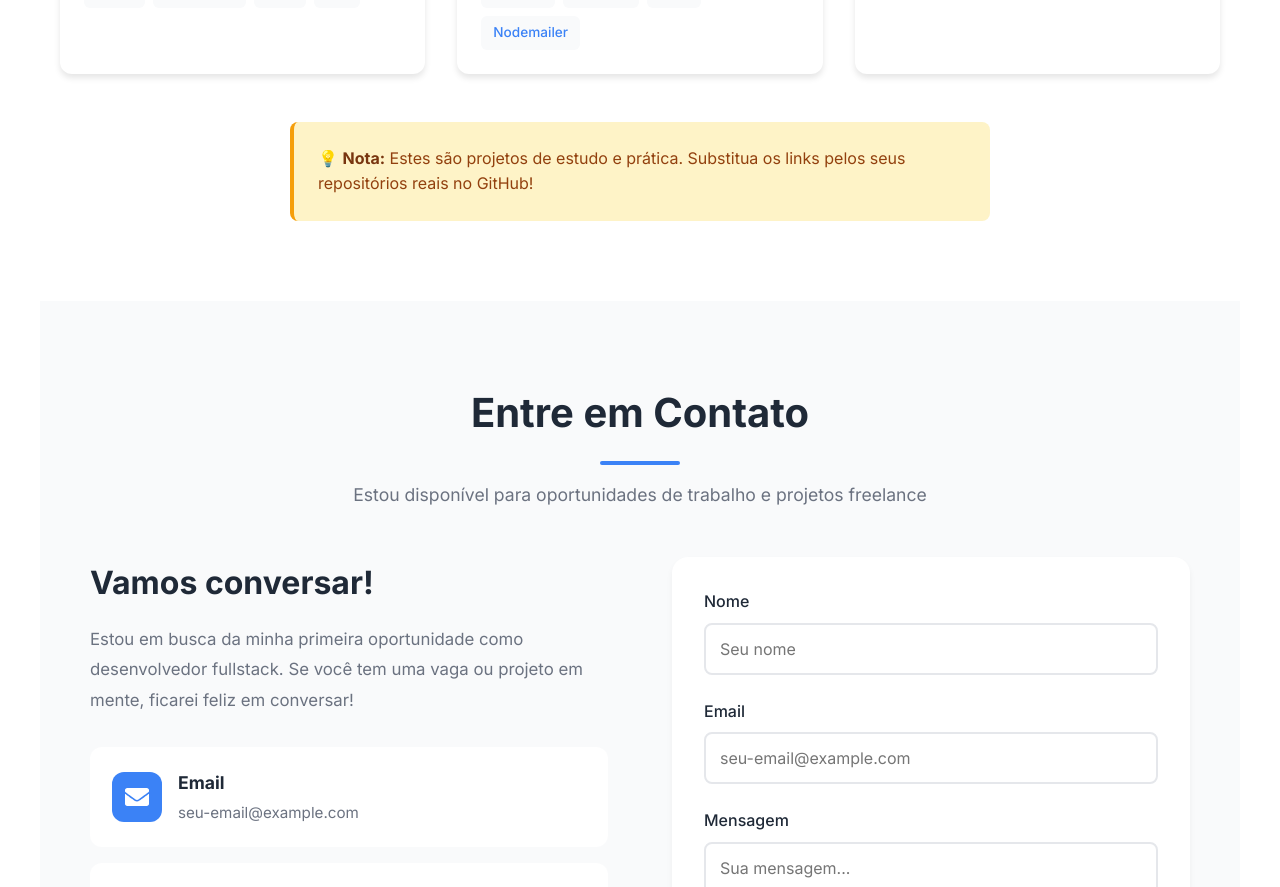
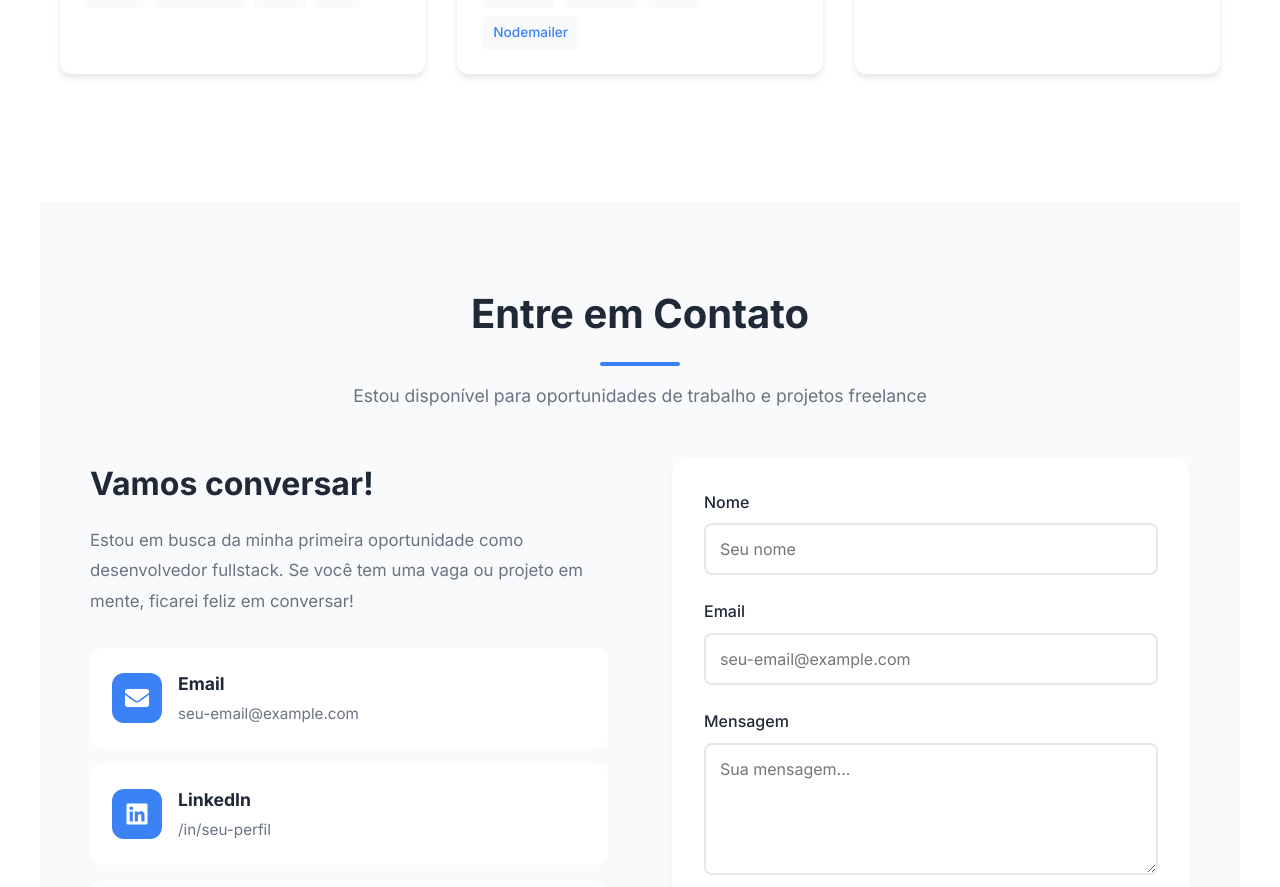
Before and after one commit to gmkcameron/portfolio-dev, a React (Vite) app: page / in a window 1280 px wide. Shown: the part 4204-5091 px from the top of the page. Built offline with nearby package versions, Linux system fonts and the light colour scheme.

Commit message:
update projetos

```diff
--- a/src/components/Projects.jsx
+++ b/src/components/Projects.jsx
@@ -158,12 +158,12 @@ function Projects() {
         ))}
       </div>
 
-      <div className="projects-note">
+      {/* <div className="projects-note">
         <p>
           💡 <strong>Nota:</strong> Estes são projetos de estudo e prática.
           Substitua os links pelos seus repositórios reais no GitHub!
         </p>
-      </div>
+      </div> */}
     </section>
   )
 }
```
